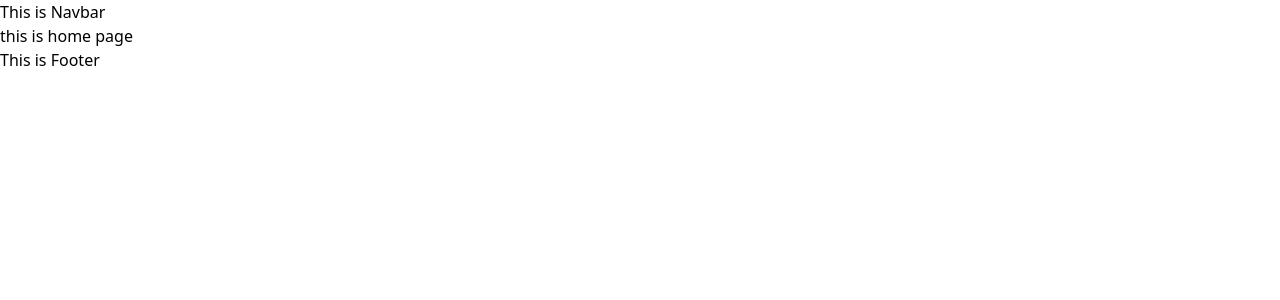
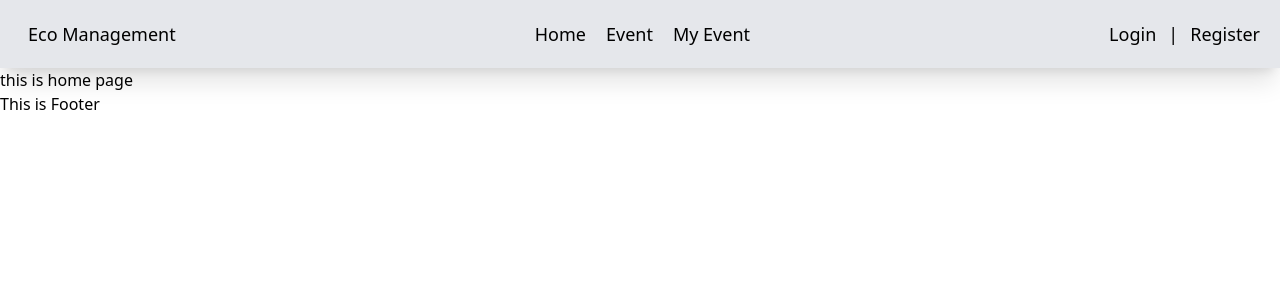
Before and after one commit to safin33221/Event_Management-Client, a React (Vite) app: page / in a window 1280 px wide. Shown: the top 300 px of the page. Built offline with nearby package versions, Linux system fonts and the light colour scheme.

Commit message:
add Navbar component and integrate with MainLayout;

```diff
--- a/package.json
+++ b/package.json
@@ -21,6 +21,7 @@
     "@types/react": "^19.1.8",
     "@types/react-dom": "^19.1.6",
     "@vitejs/plugin-react": "^4.5.2",
+    "daisyui": "^5.0.43",
     "eslint": "^9.29.0",
     "eslint-plugin-react-hooks": "^5.2.0",
     "eslint-plugin-react-refresh": "^0.4.20",
--- /dev/null
+++ b/src/Components/Navbar.jsx
@@ -0,0 +1,66 @@
+import { useState } from 'react'; // Use 'react-router-dom' for web apps
+import { NavLink } from 'react-router';
+
+const Navbar = () => {
+    const [open, setOpen] = useState(false);
+    const links = (
+        <>
+            <li><NavLink to="/">Home</NavLink></li>
+            <li><NavLink to="/event">Event</NavLink></li>
+            <li><NavLink to="/my-event">My Event</NavLink></li>
+        </>
+    );
+
+    return (
+        <div className='bg-gray-200 shadow-xl'>
+            <div className='flex justify-between items-center container mx-auto py-5 text-lg px-5'>
+                {/* logo and name */}
+                <div className='flex items-center gap-2'>
+                    <div>
+                        {/* Hamburger for mobile */}
+                        <button
+                            className="md:hidden"
+                            onClick={() => setOpen(!open)}
+                        >
+                            {/* Simple Hamburger Icon */}
+                            {
+                                open ? "X" : (<svg className="w-6 h-6" fill="none" stroke="currentColor" viewBox="0 0 24 24">
+                                    <path strokeLinecap="round" strokeLinejoin="round" strokeWidth={2} d="M4 6h16M4 12h16M4 18h16" />
+                                </svg>)
+                            }
+
+                        </button>
+                    </div>
+                    Eco Management
+                </div>
+
+                {/* Desktop navigation */}
+                <div className="hidden md:flex gap-5">
+                    <ul className='flex gap-5'>
+                        {links}
+                    </ul>
+                </div>
+
+                {/* Profile, login, and register */}
+                <div>
+                    <div className='flex items-center gap-3'>
+                        <button>Login</button>
+                        <span>|</span>
+                        <button>Register</button>
+                    </div>
+                </div>
+            </div>
+
+            {/* Mobile navigation */}
+            {open && (
+                <div className="md:hidden bg-gray-100 px-5 pb-4 absolute">
+                    <ul className='flex flex-col gap-3'>
+                        {links}
+                    </ul>
+                </div>
+            )}
+        </div>
+    );
+};
+
+export default Navbar;
--- a/src/index.css
+++ b/src/index.css
@@ -1 +1,4 @@
 @import "tailwindcss";
+ @plugin "daisyui" {
+   themes: light ;
+ }
--- a/src/layout/MainLayout.jsx
+++ b/src/layout/MainLayout.jsx
@@ -1,11 +1,12 @@
 import React from 'react';
 import { Outlet } from 'react-router';
+import Navbar from '../Components/Navbar';
 
 const MainLayout = () => {
     return (
         <div>
             <nav>
-                <h1>This is Navbar</h1>
+                <Navbar />
             </nav>
             <main>
                 <Outlet />
```
Also changed, not shown: 1 other file (tests, documents, lock files or other folders).
